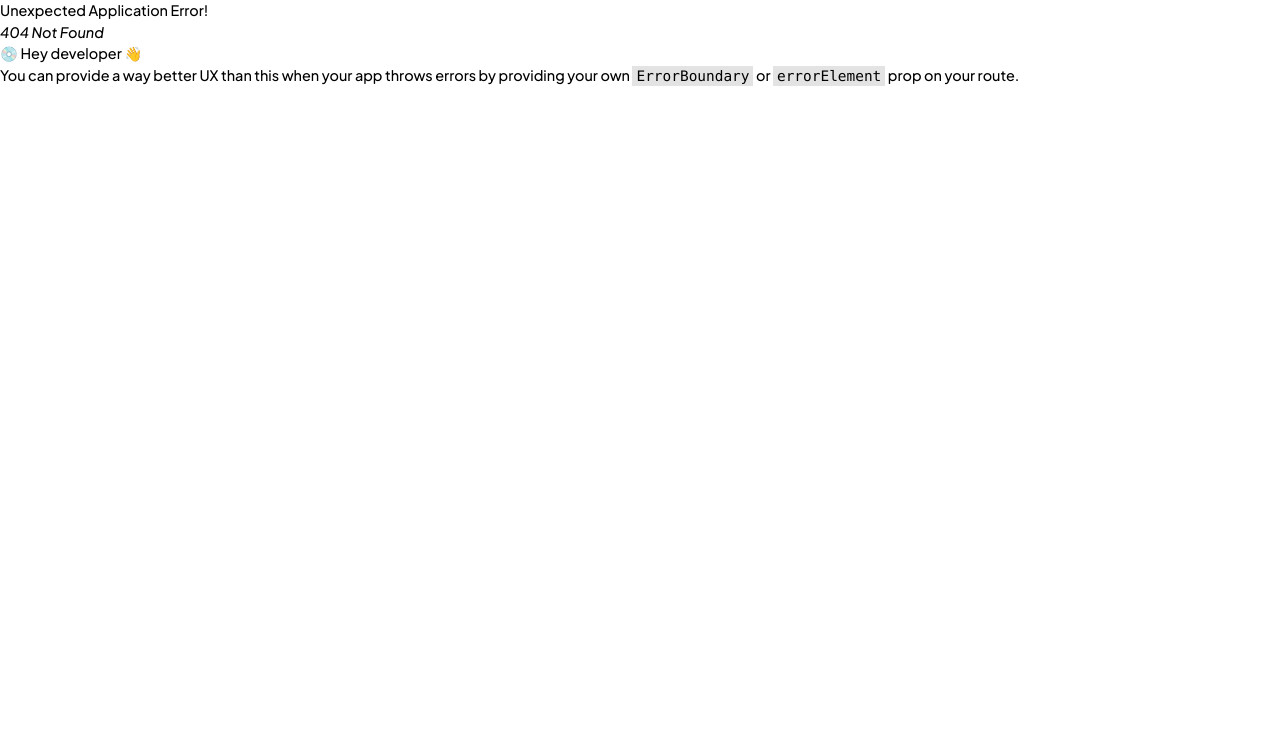
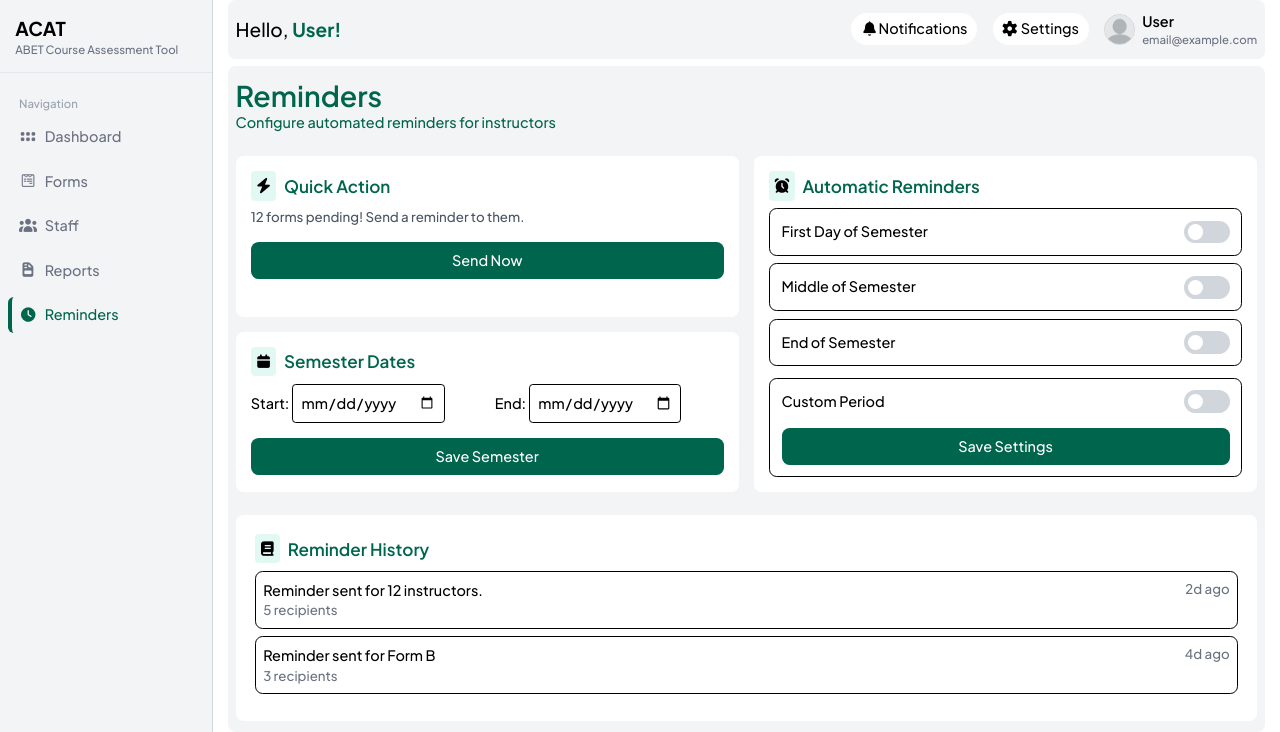
Before and after one commit to diabreem/course-assessment-website, a React (Vite) app: page /admin/reminders in a window 1280 px wide. Before the commit this address had no page. Shown: the top 732 px of the page. Built offline with nearby package versions, Linux system fonts and the light colour scheme.

Commit message:
Modified

```diff
--- a/src/App.jsx
+++ b/src/App.jsx
@@ -3,8 +3,9 @@ import {
   createRoutesFromElements,
   Route,
   RouterProvider,
+  Navigate
 } from "react-router-dom";
-import Sidebar from "./components/admin/Sidebar";
+
 import AdminLayout from "./layout/AdminLayout";
 import Dashboard from "./pages/admin/Dashboard";
 import Forms from "./pages/admin/Forms";
@@ -15,24 +16,23 @@ import Reminders from "./pages/admin/Reminders";
 function App() {
   const router = createBrowserRouter(
     createRoutesFromElements(
-      <Route path="/" element={<AdminLayout/>}>
-        <Route index element={<Dashboard />} />
-        <Route path = "/forms" element={<Forms/>}/>
-        <Route path = "/staff" element={<Staff/>}/>
-        <Route path = "/reports" element={<Reports/>}/>
-        <Route path = "/reminders" element={<Reminders/>}/>
+      <>
+        {/* Redirect root "/" to /admin */}
+        <Route path="/" element={<Navigate to="/admin" />} />
 
-
-
-      </Route>
+        {/* Admin routes */}
+        <Route path="/admin" element={<AdminLayout />}>
+          <Route index element={<Dashboard />} />
+          <Route path="forms" element={<Forms />} />
+          <Route path="staff" element={<Staff />} />
+          <Route path="reports" element={<Reports />} />
+          <Route path="reminders" element={<Reminders />} />
+        </Route>
+      </>
     )
   );
 
-  return (
-    <>
-      <RouterProvider router={router}/>
-    </>
-  );
+  return <RouterProvider router={router} />;
 }
 
 export default App;
--- a/src/components/NavItem.jsx
+++ b/src/components/NavItem.jsx
@@ -1,9 +1,10 @@
 import { NavLink } from "react-router-dom";
 
-export default function NavItem({ to, children }) {
+export default function NavItem({ to, children, end }) {
   return (
     <NavLink
       to={to}
+      end={end}
       className={({ isActive }) =>
         `flex items-center gap-2 px-3 py-2 rounded-md transition-colors duration-200
          hover:text-[var(--primary-color)]
--- a/src/components/admin/InstructorFormsOverviewTable.jsx
+++ b/src/components/admin/InstructorFormsOverviewTable.jsx
@@ -174,7 +174,7 @@ export default function InstructorFormsTable() {
                         target="_blank"
                         rel="noopener noreferrer"
                       >
-                        <i class="fa-solid fa-eye text-(--primary-color)"></i>
+                        <i className="fa-solid fa-eye text-(--primary-color)"></i>
                       </a>
                     ) : (
                       "-"
--- a/src/components/admin/Sidebar.jsx
+++ b/src/components/admin/Sidebar.jsx
@@ -43,7 +43,7 @@ const Sidebar = () => {
                 <div>
                     {/* LOGO */}
                     <div className="flex flex-col items-start p-4">
-                        <button className="text-xl font-bold text-black cursor-pointer" onClick={() => navigate("/")}>ACAT</button>
+                        <button className="text-xl font-bold text-black cursor-pointer" onClick={() => navigate("/admin")}>ACAT</button>
                         <p className="text-xs text-gray-500">ABET Course Assessment Tool</p>
                     </div>
 
@@ -53,27 +53,27 @@ const Sidebar = () => {
                     <ul className="flex flex-col gap-2 mt-6 px-2">
                         <p className="text-xs text-gray-400 px-3">Navigation</p>
 
-                        <NavItem to="/">
+                        <NavItem to="/admin" end>
                             <i className="fa-solid fa-grip"></i>
                             <span>Dashboard</span>
                         </NavItem>
 
-                        <NavItem to="/forms">
+                        <NavItem to="/admin/forms">
                             <i className="fa-brands fa-wpforms"></i>
                             <span>Forms</span>
                         </NavItem>
 
-                        <NavItem to="/staff">
+                        <NavItem to="/admin/staff">
                             <i className="fa-solid fa-users"></i>
                             <span>Staff</span>
                         </NavItem>
 
-                        <NavItem to="/reports">
+                        <NavItem to="/admin/reports">
                             <i className="fa-solid fa-file-invoice"></i>
                             <span>Reports</span>
                         </NavItem>
 
-                        <NavItem to="/reminders">
+                        <NavItem to="/admin/reminders">
                             <i className="fa-solid fa-clock"></i>
                             <span>Reminders</span>
                         </NavItem>
--- a/src/components/admin/StaffDetailsTable.jsx
+++ b/src/components/admin/StaffDetailsTable.jsx
@@ -180,7 +180,7 @@ const StaffDetailsTable = () => {
                     color: "black",
                     fontSize: "0.8rem"
                   }}>
-                  <i class="fa-solid fa-book text-sm pr-1"></i>{course}
+                  <i className="fa-solid fa-book text-sm pr-1"></i>{course}
                   </span>
                 }) }</TableCell>
                 <TableCell>
--- /dev/null
+++ b/src/layout/InstructorLayout.jsx
@@ -0,0 +1,22 @@
+import React from 'react';
+import Sidebar from '../components/admin/Sidebar';
+import { Outlet } from 'react-router-dom';
+import Header from '../components/admin/Header';
+
+export default function InstructorLayout() {
+  return (
+    <div className="lg:flex">
+      <Sidebar />
+
+      <main className="lg:ml-56 lg:w-full lg:h-screen lg:overflow-y-auto lg:px-4">
+        <div className="bg-gray-100 rounded-lg py-3 px-2 sticky top-0 z-10 mx-3 lg:mx-0">
+          <Header />
+        </div>
+
+        <div className="bg-gray-100 rounded-lg py-3 px-2 my-2 mx-3 lg:mx-0">
+          <Outlet />
+        </div>
+      </main>
+    </div>
+  );
+}
--- a/src/pages/admin/Dashboard.jsx
+++ b/src/pages/admin/Dashboard.jsx
@@ -151,7 +151,7 @@ export default function Dashboard() {
         <div className="flex-1 lg:flex-4 bg-white rounded-lg p-5 h-70 overflow-y-scroll">
           <div className='flex justify-between '>
             <p className="text-[var(--primary-color)] font-bold text-lg mb-4">Recent Activity</p>
-            <button className='text-[var(--primary-color)]  text-xs lg:text-sm lg:border flex flex-row items-center btn1 lg:rounded-full lg:px-1'>More Notifications<i class="fa-solid fa-angle-right pl-2 text-sm"></i></button></div>
+            <button className='text-[var(--primary-color)]  text-xs lg:text-sm lg:border flex flex-row items-center btn1 lg:rounded-full lg:px-1'>More Notifications<i className="fa-solid fa-angle-right pl-2 text-sm"></i></button></div>
           <div className='mt-4'>
             <NotificationHistory data={notifications} />
           </div>
--- a/src/pages/admin/Reminders.jsx
+++ b/src/pages/admin/Reminders.jsx
@@ -40,7 +40,7 @@ const SendReminderCard = ({ pending }) => {
     <div className="bg-white p-4 rounded-lg h-full">
       <div className='flex flex-row items-center gap-2'>
         <div className="bg-[var(--icon-bg)] p-1 rounded">
-          <i class="fa-solid fa-bolt"></i>
+          <i className="fa-solid fa-bolt"></i>
         </div>
         <p className="text-lg font-semibold text-(--primary-color)">
           Quick Action
@@ -83,7 +83,7 @@ const SemesterDatesCard = ({
     <div className="bg-white p-4 rounded-lg h-full">
       <div className='flex flex-row items-center gap-2'>
         <div className="bg-[var(--icon-bg)] p-1 rounded">
-          <i class="fa-solid fa-calendar"></i>
+          <i className="fa-solid fa-calendar"></i>
         </div>
         <p className="text-lg font-semibold text-(--primary-color)">
           Semester Dates
@@ -194,7 +194,7 @@ Custom: ${customPeriod ? `Yes (${customStart} to ${customEnd}, ${emailsPerDay} e
       <div>
         <div className='flex flex-row items-center gap-2'>
           <div className="bg-[var(--icon-bg)] p-1 rounded">
-            <i class="fa-solid fa-alarm-clock"></i>
+            <i className="fa-solid fa-alarm-clock"></i>
           </div>
           <p className="text-lg font-semibold text-(--primary-color)">
             Automatic Reminders
@@ -342,7 +342,7 @@ export default function Reminders() {
       <div className="bg-white rounded-lg p-5 max-h-72 overflow-y-auto">
         <div className='flex flex-row items-center gap-2 mb-2'>
           <div className="bg-[var(--icon-bg)] p-1 rounded">
-            <i class="fa-solid fa-book"></i>
+            <i className="fa-solid fa-book"></i>
           </div>
           <p className="text-lg font-semibold text-(--primary-color)">
             Reminder History
--- a/src/pages/admin/Reports.jsx
+++ b/src/pages/admin/Reports.jsx
@@ -46,8 +46,8 @@ const Reports = () => {
         </div>
 
         <div className='flex gap-5'>
-          <button><i class="fa-solid fa-download text-(--primary-color) text-lg"></i></button>
-          <button><i class="fa-solid fa-eye text-lg"></i></button>
+          <button><i className="fa-solid fa-download text-(--primary-color) text-lg"></i></button>
+          <button><i className="fa-solid fa-eye text-lg"></i></button>
         </div>
 
 
@@ -76,7 +76,7 @@ const Reports = () => {
           <div className='bg-white rounded p-5'>
             <div className='flex flex-row items-center gap-2'>
               <div className="bg-[var(--icon-bg)] p-1 rounded">
-                <i class="fa-regular fa-chart-bar"></i>
+                <i className="fa-regular fa-chart-bar"></i>
               </div>
               <p className="text-lg font-semibold text-(--primary-color)">
                 Generate a report
@@ -146,7 +146,7 @@ const Reports = () => {
       <div className='bg-white rounded p-5'>
         <div className='flex flex-row items-center gap-2'>
           <div className="bg-[var(--icon-bg)] p-1 rounded">
-            <i class="fa-regular fa-chart-bar"></i>
+            <i className="fa-regular fa-chart-bar"></i>
           </div>
           <p className="text-lg font-semibold text-(--primary-color)">
             Graph
--- a/src/pages/admin/Staff.jsx
+++ b/src/pages/admin/Staff.jsx
@@ -12,7 +12,7 @@ const Staff = () => {
 
         <StaffDetailsTable/>
         <div className='m-2'>
-          <button className='btn1 text-[var(--primary-color)] border' title='Click to add a member.'><i class="fa-solid fa-plus"></i></button>
+          <button className='btn1 text-[var(--primary-color)] border' title='Click to add a member.'><i className="fa-solid fa-plus"></i></button>
         </div>
       </div>
     </div>
```
